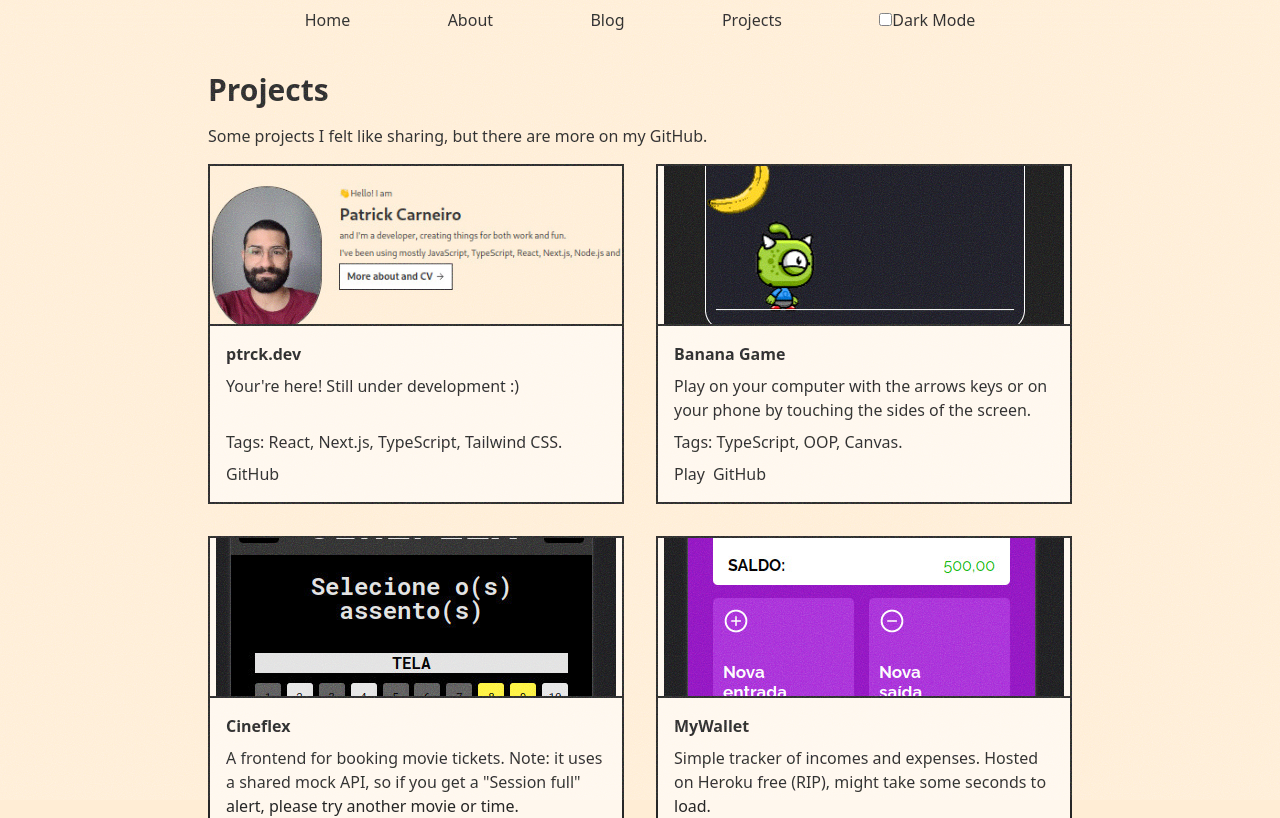
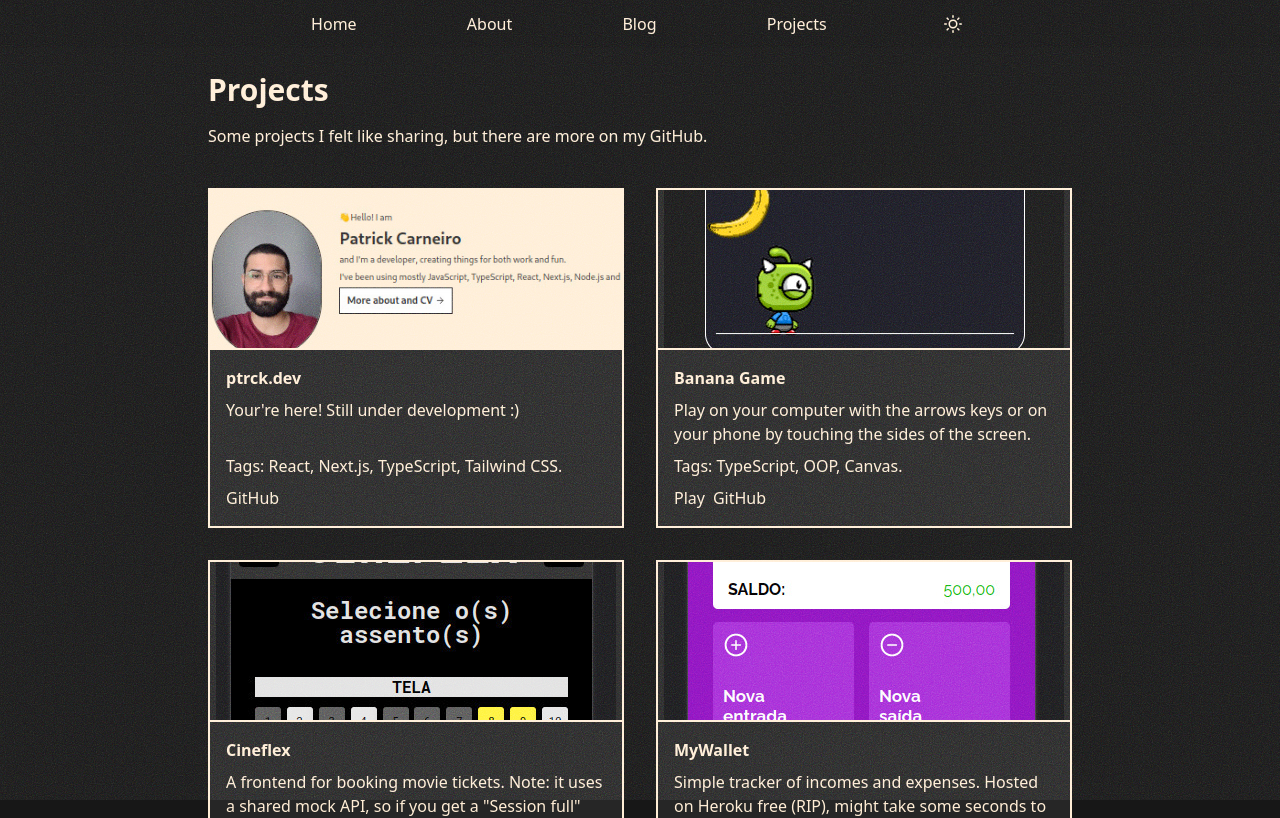
Before and after one commit to ptrkc/old-next-ptrck.dev, a Next.js app: page /projects in a window 1280 px wide. Shown: the top 818 px of the page. Built offline with nearby package versions, Linux system fonts and the light colour scheme.

Commit message:
default dark mode

```diff
--- a/components/DarkModeToggle.tsx
+++ b/components/DarkModeToggle.tsx
@@ -1,28 +1,35 @@
 import { useEffect, useState } from 'react';
 import { useTheme } from 'next-themes';
+import { FiMoon, FiSun } from 'react-icons/fi';
 
 const DarkModeToggle = () => {
   const { theme, setTheme } = useTheme();
   const [mounted, setMounted] = useState(false);
+  const isLight = theme === 'light';
 
   useEffect(() => {
     setMounted(true);
   }, []);
 
   const toggleTheme = () => {
-    setTheme(theme === 'dark' ? 'light' : 'dark');
+    setTheme(isLight ? 'dark' : 'light');
   };
 
   return (
-    <label htmlFor="darkCheckbox">
+    <label htmlFor="darkCheckbox" className="cursor-pointer flex justify-center items-center w-8 h-8 text-lg rounded-full hover:bg-neutral-600/50 dark:hover:bg-black/50">
       <input
+        className="hidden"
         type="checkbox"
         id="darkCheckbox"
-        checked={theme === 'dark'}
+        checked={isLight}
         onChange={toggleTheme}
         disabled={!mounted}
       />
-      Dark Mode
+      {mounted && isLight ? (
+        <FiMoon />
+      ) : (
+        <FiSun />
+      )}
     </label>
   );
 };
--- a/components/Layout.tsx
+++ b/components/Layout.tsx
@@ -9,7 +9,7 @@ const DefaultLayout = ({ children } : PropsWithChildren) => (
       <title>Patrick Carneiro - Software Developer</title>
       <meta name="description" content="Personal blog and portfolio." />
     </Head>
-    <svg className="fixed h-screen w-full mix-blend-soft-light pointer-events-none z-20" xmlns="http://www.w3.org/2000/svg">
+    <svg className="fixed h-screen w-full mix-blend-soft-light pointer-events-none z-20 opacity-0 dark:opacity-100" xmlns="http://www.w3.org/2000/svg">
       <filter id="noiseFilter">
         <feTurbulence
           type="fractalNoise"
--- a/pages/_app.tsx
+++ b/pages/_app.tsx
@@ -4,7 +4,7 @@ import { ThemeProvider } from 'next-themes';
 import Layout from 'components/Layout';
 
 const MyApp = ({ Component, pageProps }: AppProps) => (
-  <ThemeProvider attribute="class">
+  <ThemeProvider defaultTheme="dark" enableSystem={false} attribute="class">
     <Layout>
       <Component {...pageProps} />
     </Layout>
--- a/pages/index.tsx
+++ b/pages/index.tsx
@@ -19,14 +19,14 @@ const Presentation = () => (
     <div className="max-w-[200px] mx-auto">
       <ProfilePicture />
     </div>
-    <div className="gap-2 flex flex-col items-baseline">
+    <div className="gap-4 flex flex-col items-baseline">
       <p>👋Hello! I am</p>
       <h1>Patrick Carneiro</h1>
       <p>and I&apos;m a developer, creating things for both work and fun.</p>
       <p>
         I&apos;ve been using mostly JavaScript, TypeScript, React, Next.js, Node.js and Flutter.
       </p>
-      <LinkBox href="/about" className="mx-auto sm:mx-0">
+      <LinkBox href="/about" className="mx-auto sm:mx-0 mt-8">
         More about and CV
         <FiArrowRight />
       </LinkBox>
--- a/pages/projects/index.tsx
+++ b/pages/projects/index.tsx
@@ -43,8 +43,7 @@ const ProjectCard = ({ children }: PropsWithChildren) => (
 );
 
 const Projects = () => (
-  <div className="grid grid-cols-1 sm:grid-cols-2 gap-8 w-full">
-
+  <div className="grid grid-cols-1 sm:grid-cols-2 py-6 gap-8 w-full">
     <ProjectCard>
       <ProjectImage
         src="/images/recursion.jpg"
--- a/styles/globals.css
+++ b/styles/globals.css
@@ -4,7 +4,7 @@
 @layer base {
   * {
     -webkit-tap-highlight-color: transparent;
-    @apply transition-[box-shadow,_background-color,_border-color,_filter] duration-200;
+    @apply transition-[box-shadow,_background-color,_border-color,_filter,_opacity] duration-200;
   }
   h1,
   h2,
```
